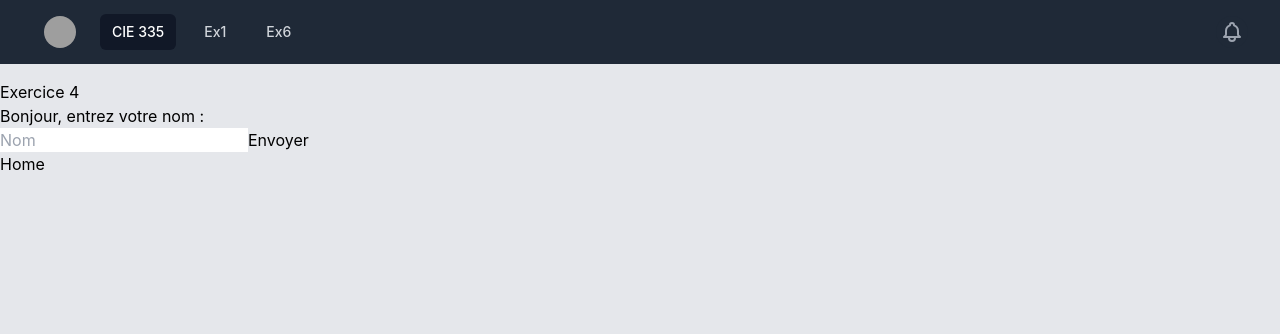
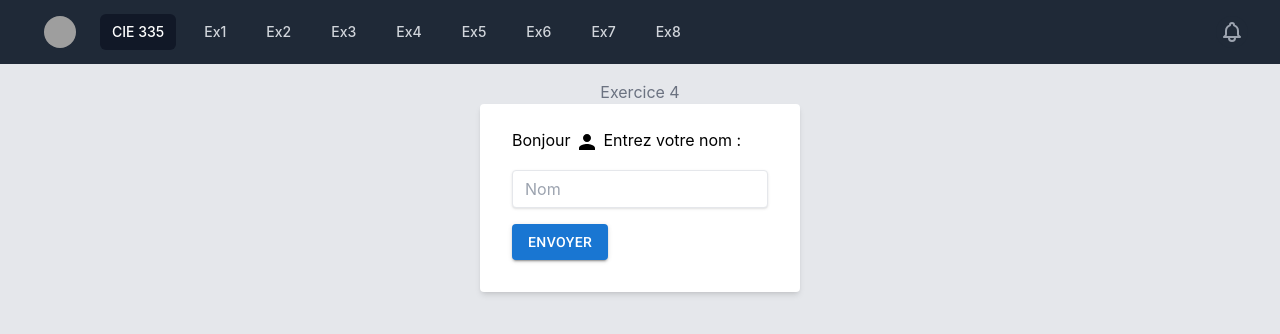
Before and after one commit to flowgrapher/335cie, a React (Create React App) app in the folder react-app/: page /exercice4 in a window 1280 px wide. Shown: the top 334 px of the page. Built offline with nearby package versions, Linux system fonts and the light colour scheme; grey boxes are pictures that could not be loaded.

Commit message:
Fix ex. 4,5,7,8

```diff
--- a/react-app/package.json
+++ b/react-app/package.json
@@ -23,6 +23,7 @@
     "react-dom": "^18.2.0",
     "react-router-dom": "^6.3.0",
     "react-scripts": "5.0.1",
+    "react-world-flags": "^1.5.1",
     "web-vitals": "^2.1.4"
   },
   "scripts": {
--- a/react-app/src/App.js
+++ b/react-app/src/App.js
@@ -74,7 +74,6 @@ function App() {
       <div class='container w-full max-w-md'>
         <h2 class='text-center text-gray-500'>Hello World</h2>
         <div class='bg-white shadow-md rounded px-8 pt-6 pb-8 mb-4'>
-          <header>
           <h1 class='text-3xl text-center font-bold text-indigo-900 mb-5'>
             CIE 335 - React
           </h1>
@@ -82,7 +81,6 @@ function App() {
           <div class='h-30 grid grid-cols-3 gap-3 content-start mt-5'>
             {renderExercices()}
           </div>
-          </header>
         </div>
       </div>
     </div>
--- a/react-app/src/Navigation/Navbar.jsx
+++ b/react-app/src/Navigation/Navbar.jsx
@@ -6,7 +6,13 @@ import { BellIcon, MenuIcon, XIcon } from '@heroicons/react/outline';
 const navigation = [
   { name: 'CIE 335 ', href: '/', current: true },
   { name: 'Ex1', href: '/Exercice1', current: false },
+  { name: 'Ex2', href: '/Exercice2', current: false },
+  { name: 'Ex3', href: '/Exercice3', current: false },
+  { name: 'Ex4', href: '/Exercice4', current: false },
+  { name: 'Ex5', href: '/Exercice5', current: false },
   { name: 'Ex6', href: '/Exercice6/login', current: false },
+  { name: 'Ex7', href: '/Exercice7', current: false },
+  { name: 'Ex8', href: '/Exercice8', current: false },
 ];
 
 function classNames(...classes) {
--- a/react-app/src/routes/Exercice1.jsx
+++ b/react-app/src/routes/Exercice1.jsx
@@ -1,5 +1,4 @@
 import React from 'react';
-import { Link } from 'react-router-dom';
 
 export default function Exercice1() {
   const [count, setCount] = React.useState(0);
--- a/react-app/src/routes/Exercice4.jsx
+++ b/react-app/src/routes/Exercice4.jsx
@@ -1,21 +1,35 @@
 import React from "react";
 import { Link } from 'react-router-dom';
+import Button from '@mui/material/Button';
+import PersonIcon from '@mui/icons-material/Person';
+
 
 export default function Exercice4() {
 
   const [user, setUser] = React.useState('');
 
     return (
-      <main style={{ padding: "1rem 0" }}>
-        <h2>Exercice 4</h2>
-        <p>Bonjour, entrez votre nom : {user}</p>
+      <main class='bg-gray-200 p-4 justify-center'>
+      <div class='container w-full max-w-xs'>
+        <h2 class='text-center text-gray-500'>Exercice 4</h2>
+        <div class='bg-white shadow-md rounded px-8 pt-6 pb-8 mb-4'>
+
+        <p>Bonjour <PersonIcon></PersonIcon> Entrez votre nom : {user}</p>
         <form>
-          <input type="text" placeholder="Nom" value={user} onChange={e => setUser(e.target.value)}/>
+          <input
+              class='shadow appearance-none border rounded w-full py-2 px-3 text-gray-700 leading-tight focus:outline-none focus:shadow-outline my-4'
+              type='text'
+              placeholder="Nom"
+              value={user}
+              onChange={e => setUser(e.target.value)}
+              id='username'
+              name='username'
+            />
           <Link to={'/profile'} state={{ user: user }}>
-          <button type="button">Envoyer</button>
+            <Button variant="contained">Envoyer</Button>
           </Link>
         </form>
-        <Link to='/'>Home</Link>
+        </div></div>
       </main>
     );
   }
--- a/react-app/src/routes/Exercice5.jsx
+++ b/react-app/src/routes/Exercice5.jsx
@@ -6,16 +6,14 @@ export default function Exercice5() {
   const [user, setUser] = React.useState('');
 
     return (
-      <main style={{ padding: "1rem 0" }}>
-        <h2>Exercice 4</h2>
-        <p>Bonjour, entrez votre nom : {user}</p>
-        <form>
-          <input type="text" placeholder="Nom" value={user} onChange={e => setUser(e.target.value)}/>
-          <Link to={'/profile'} state={{ user: user }}>
-          <button type="button">Envoyer</button>
-          </Link>
-        </form>
-        <Link to='/'>Home</Link>
-      </main>
+      <main class='bg-gray-200 p-4 justify-center'>
+      <div class='container w-full max-w-xs'>
+        <h2 class='text-center text-gray-500'>Exercice 5</h2>
+        <div class='bg-white shadow-md rounded px-8 pt-6 pb-8 mb-4'>
+          <h1 p class='text-2xl mb-3'>Bienvenue</h1>
+          <p>Ceci est un texte en français</p>
+        </div>
+      </div>
+    </main>
     );
   }
--- a/react-app/src/routes/Exercice7.jsx
+++ b/react-app/src/routes/Exercice7.jsx
@@ -1,6 +1,7 @@
 import React, { useState, useCallback, useEffect } from 'react';
 import { Link } from 'react-router-dom';
 import { Geolocation } from '@capacitor/geolocation';
+import { Button } from '@mui/material';
 
 export default function Exercice7() {
   const [loc, setLoc] = useState(null);
@@ -20,12 +21,12 @@ export default function Exercice7() {
       <div class='container w-full max-w-xs'>
         <h2 class='text-center text-gray-500'>Exercice 7</h2>
         <div class='bg-white shadow-md rounded px-8 pt-6 pb-8 mb-4'>
-          <p class='mb-3'>Géolocalisation</p>
-          <p class='mb-1.5'>Altitude : {loc?.coords.altitude}</p>
-          <p class='mb-1.5'>Latitude : {loc?.coords.latitude}</p>
-          <p class='mb-1.5'>Longitude : {loc?.coords.longitude}</p>
+          <p class='text-2xl mb-3'>Géolocalisation</p>
+          <p class='mb-2'>Altitude : <span className='font-bold'>{loc?.coords.altitude}</span></p>
+          <p class='mb-2 '>Latitude : <span className='font-bold'>{loc?.coords.latitude}</span></p>
+          <p class='mb-5'>Longitude : <span className='font-bold'>{loc?.coords.longitude}</span></p>
 
-          <button onClick={getPosition}>Position</button>
+          <Button variant="contained" onClick={getPosition}>Position</Button>
         </div>
       </div>
     </main>
--- a/react-app/src/routes/Exercice8.jsx
+++ b/react-app/src/routes/Exercice8.jsx
@@ -1,11 +1,13 @@
 import React from 'react';
 import { Link } from 'react-router-dom';
 import { Camera, CameraResultType } from '@capacitor/camera';
+import { Button } from '@mui/material';
+import CameraEnhanceIcon from '@mui/icons-material/CameraEnhance';
+
 
 export default function Exercice8() {
   const [image, setImage] = React.useState(null);
 
-  let imageElement = null;
   const takePicture = async () => {
     const image = await Camera.getPhoto({
       quality: 90,
@@ -26,7 +28,11 @@ export default function Exercice8() {
           <p>
             <img src={image} />
           </p>
-          <button onClick={takePicture}>Prendre photo</button>
+          <div class='text-center my-3'>
+          <Button variant="contained" onClick={takePicture} startIcon={<CameraEnhanceIcon />}>
+            Photo
+          </Button>
+          </div>
         </div>
       </div>
     </main>
--- a/react-app/src/routes/Profile.jsx
+++ b/react-app/src/routes/Profile.jsx
@@ -2,6 +2,8 @@ import React, {useEffect} from "react";
 import { Link } from 'react-router-dom';
 import { useParams } from "react-router-dom";
 import { useLocation } from "react-router-dom";
+import PersonIcon from '@mui/icons-material/Person';
+
 
 export default function Profile() {
 
@@ -14,12 +16,12 @@ export default function Profile() {
     },[]);
 
     return (
-      <main style={{ padding: "1rem 0" }}>
-        <h2>Profil</h2>
-        <p>Bonjour et bienvenue {user} !</p>
-
-        <Link to='/'>Home </Link> <br/>
-        <Link to='/exercice4'>Exercice4 </Link>
+      <main class='bg-gray-200 p-4 justify-center'>
+      <div class='container w-full max-w-xs'>
+        <h2 class='text-center text-gray-500'>Exercice 4</h2>
+        <div class='bg-white shadow-md rounded px-8 pt-6 pb-8 mb-4'>
+        <p>Bonjour et bienvenue <strong><PersonIcon></PersonIcon> {user}</strong> !</p>
+        </div></div>
       </main>
     );
   }
```
Also changed, not shown: react-app/src/index.js (+9 -9 lines), 1 other file (tests, documents, lock files or other folders). Lines whose indentation alone changed are shown as unchanged.
